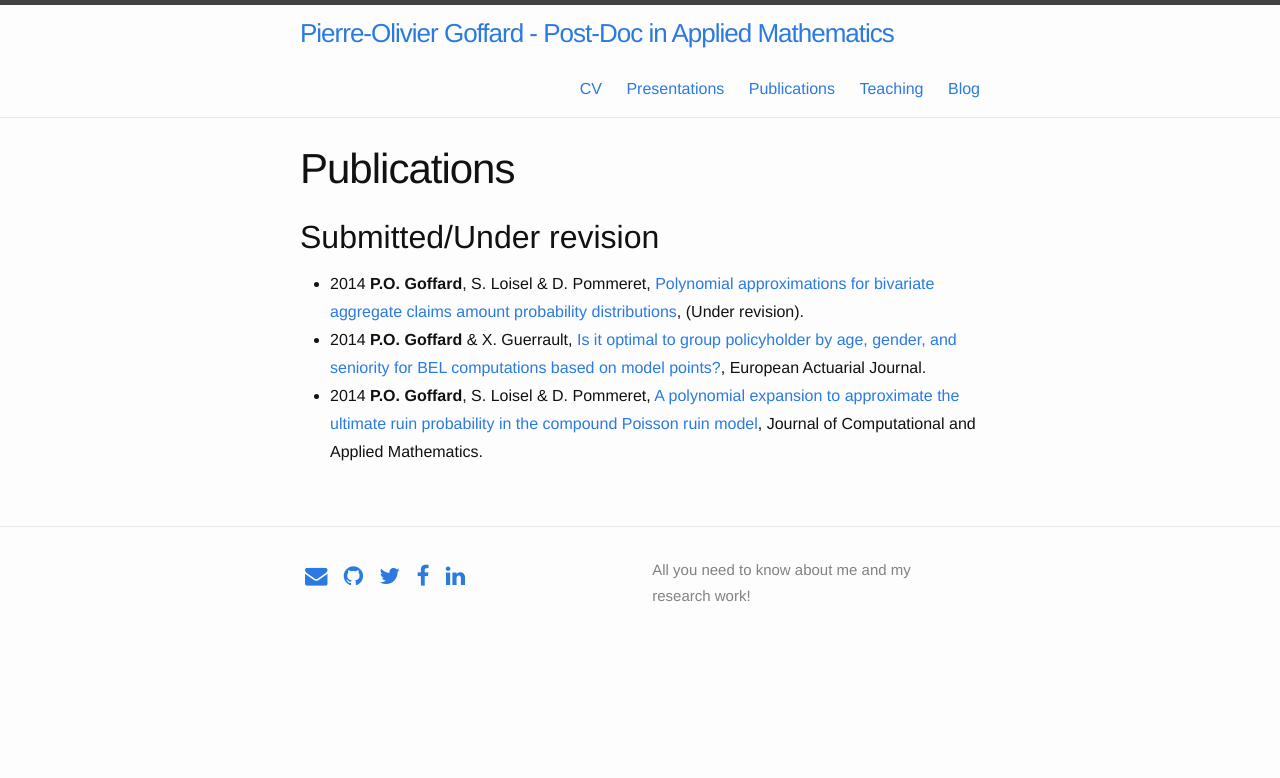
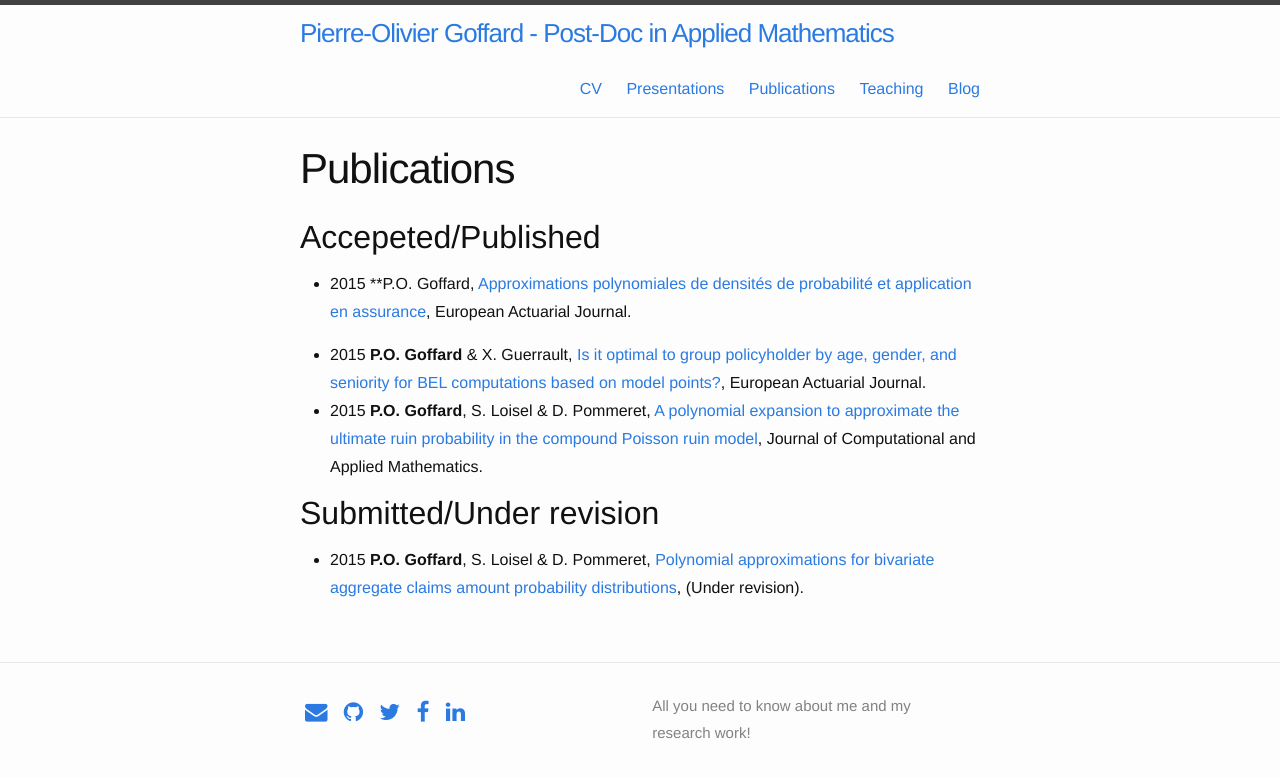
Before and after one commit to LaGauffre/LaGauffre.github.io, a Jekyll site: the page built from Publications.md, in a window 1280 px wide. Shown: the top 778 px of the page. Built offline with Jekyll 4.4.1, drawn with Linux system fonts in a browser that asks for light colours; nearby versions of some CDN libraries; Markdown is read by kramdown in place of the engine named in the settings.

Commit message:
Modif Publications

```diff
--- a/Publications.md
+++ b/Publications.md
@@ -4,8 +4,12 @@ title: Publications
 permalink: /Publi/
 ---
 
+##Accepeted/Published
+* 2015 **P.O. Goffard, [Approximations polynomiales de densités de probabilité et application en assurance](/Publications/GoffardGuerraultModelPointsEaJ2015.pdf), European Actuarial Journal.
+
+* 2015 **P.O. Goffard** & X. Guerrault, [Is it optimal to group policyholder by age, gender, and seniority for BEL computations based on model points?](/Publications/GoffardGuerraultModelPointsEaJ2015.pdf), European Actuarial Journal.
+* 2015 **P.O. Goffard**, S. Loisel & D. Pommeret, [A polynomial expansion to approximate the ultimate ruin probability in the compound Poisson ruin model](/Publications/Goffard_Loisel_Pommeret_June2015_Ruin_Probability_Approximation.pdf), Journal of Computational and Applied Mathematics.
+
 ##Submitted/Under revision
 
-* 2014 **P.O. Goffard**, S. Loisel & D. Pommeret, [Polynomial approximations for bivariate aggregate claims amount probability distributions](/Publications/Goffard_Loisel_Pommeret_December_2014_BivariateAggregateClaimAmount.pdf), (Under revision).
-* 2014 **P.O. Goffard** & X. Guerrault, [Is it optimal to group policyholder by age, gender, and seniority for BEL computations based on model points?](/Publications/GoffardGuerraultModelPointsEaJ2015.pdf), European Actuarial Journal.
-* 2014 **P.O. Goffard**, S. Loisel & D. Pommeret, [A polynomial expansion to approximate the ultimate ruin probability in the compound Poisson ruin model](/Publications/Goffard_Loisel_Pommeret_June2015_Ruin_Probability_Approximation.pdf), Journal of Computational and Applied Mathematics.
+* 2015 **P.O. Goffard**, S. Loisel & D. Pommeret, [Polynomial approximations for bivariate aggregate claims amount probability distributions](/Publications/Goffard_Loisel_Pommeret_December_2014_BivariateAggregateClaimAmount.pdf), (Under revision).
--- a/index.html
+++ b/index.html
@@ -12,13 +12,13 @@ layout: default
         I am Pierre-Olivier Goffard, <b>Resarcher</b> in applied mathematics. I am interested in probability and statistics with application to insurance company risk management and actuarial science. <b>Welcome to my personal web page!</b>
         </p>
         <p>
-        I will start a research visit at <a href="http://www.au.dk/en/">Aarhus University</a> under the supervision of <a href="http://home.math.au.dk/asmus/">Søren Asmussen</a> in August. In November, I will become Post Doctoral fellow at the <a href="http://www.ulb.ac.be">Université Libre de Bruxelles</a>under the supervision of <a href="http://homepages.ulb.ac.be/~clefevre/">Claude Lefevre</a>.
+        I will start a research visit at <a href="http://www.au.dk/en/">Aarhus University</a> under the supervision of <a href="http://home.math.au.dk/asmus/">Søren Asmussen</a> in August. In November, I will become Post-Doctoral fellow at the <a href="http://www.ulb.ac.be">Université Libre de Bruxelles</a> under the supervision of <a href="http://homepages.ulb.ac.be/~clefevre/">Claude Lefevre</a>.
         </p>
         <p>
         I work out a numerical method to recover probability density function - <b>PDF</b> from the knowledge of their Laplace transform. The desired <b>PDF</b> takes the form of a polynomial expansion. The method extends naturally within a multi-dimensional context and the approximation formula can turn into a nonparametric statistical estimator of the <b>PDF</b> when data are available.
         </p>
         <p>
-        <b>I graduated my PhD in the end of June,</b> <a href="{{ '/Main.pdf' | prepend: site.baseurl }}" class="page-link">Polynomial approximation of probability density function with application in insurance</a>. My PhD was partly sponsored by the <a href="https://www.axa-research.org">AXA Research Fund</a>, I worked during my PhD thesis as a Junior actuary for AXA France. I developped there an aggregation techniques adapted to life insurance portfolio useful for best estimate liability computations compliant by the solvency II directive. In case you would like to learn more about my curriculum, please go see my <a href="{{ 'resume/resume.pdf' | prepend: site.baseurl }}" class="page-link">résumé</a>.
+        <b>I graduated my PhD in the end of June,</b> <a href="{{ '/Main.pdf' | prepend: site.baseurl }}" class="page-link">Polynomial approximation of probability density function with application in insurance</a>. My PhD was partly sponsored by the <a href="https://www.axa-research.org">AXA Research Fund</a>, I worked during my PhD thesis as a Junior actuary for AXA France. I developped there an aggregation technique adapted to life insurance portfolio useful for best estimate liability computations compliant by the solvency II directive. In case you would like to learn more about my curriculum, please go see my <a href="{{ 'resume/resume.pdf' | prepend: site.baseurl }}" class="page-link">résumé</a>.
         </p>
         <p>
         Cheers,
```
